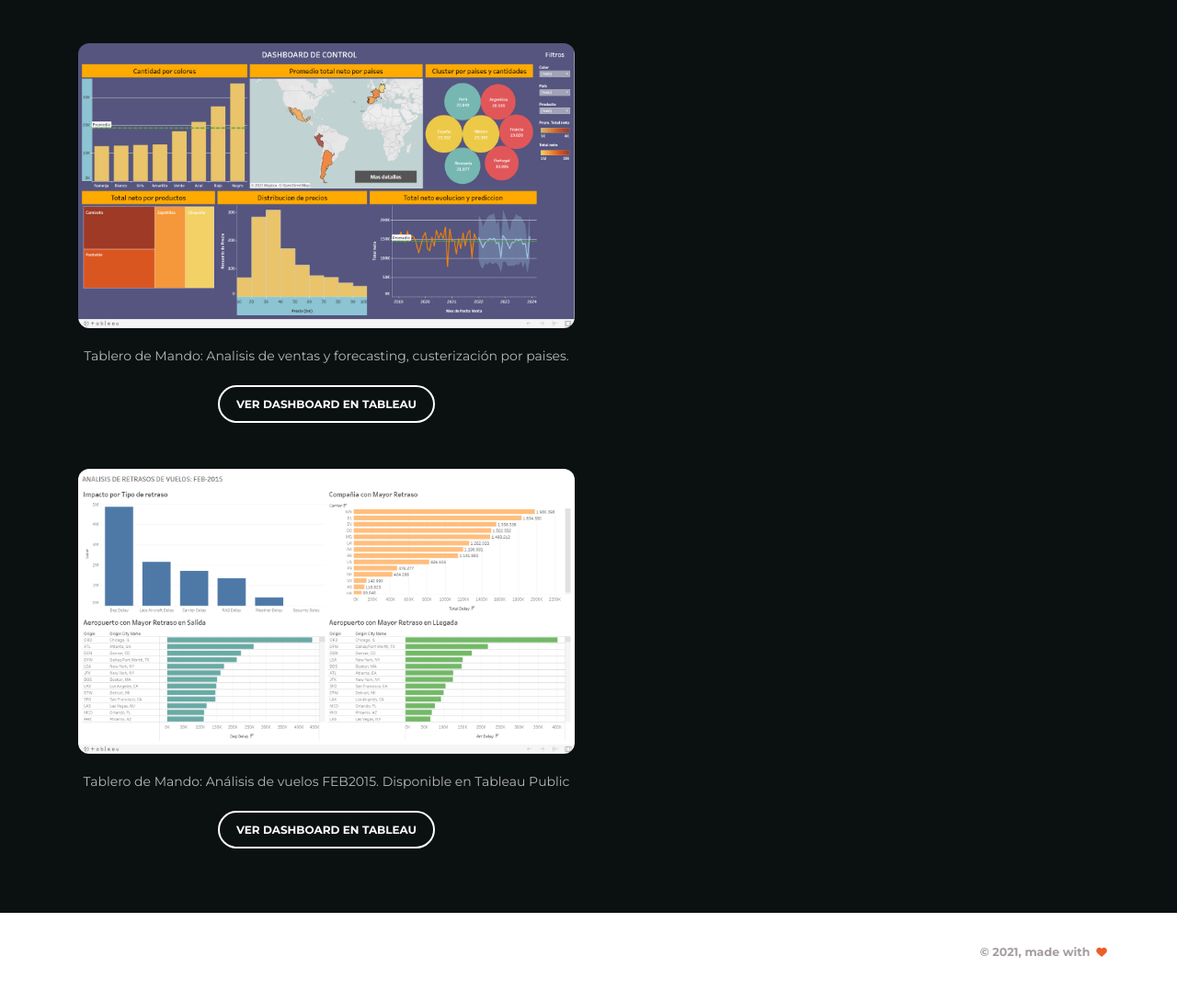
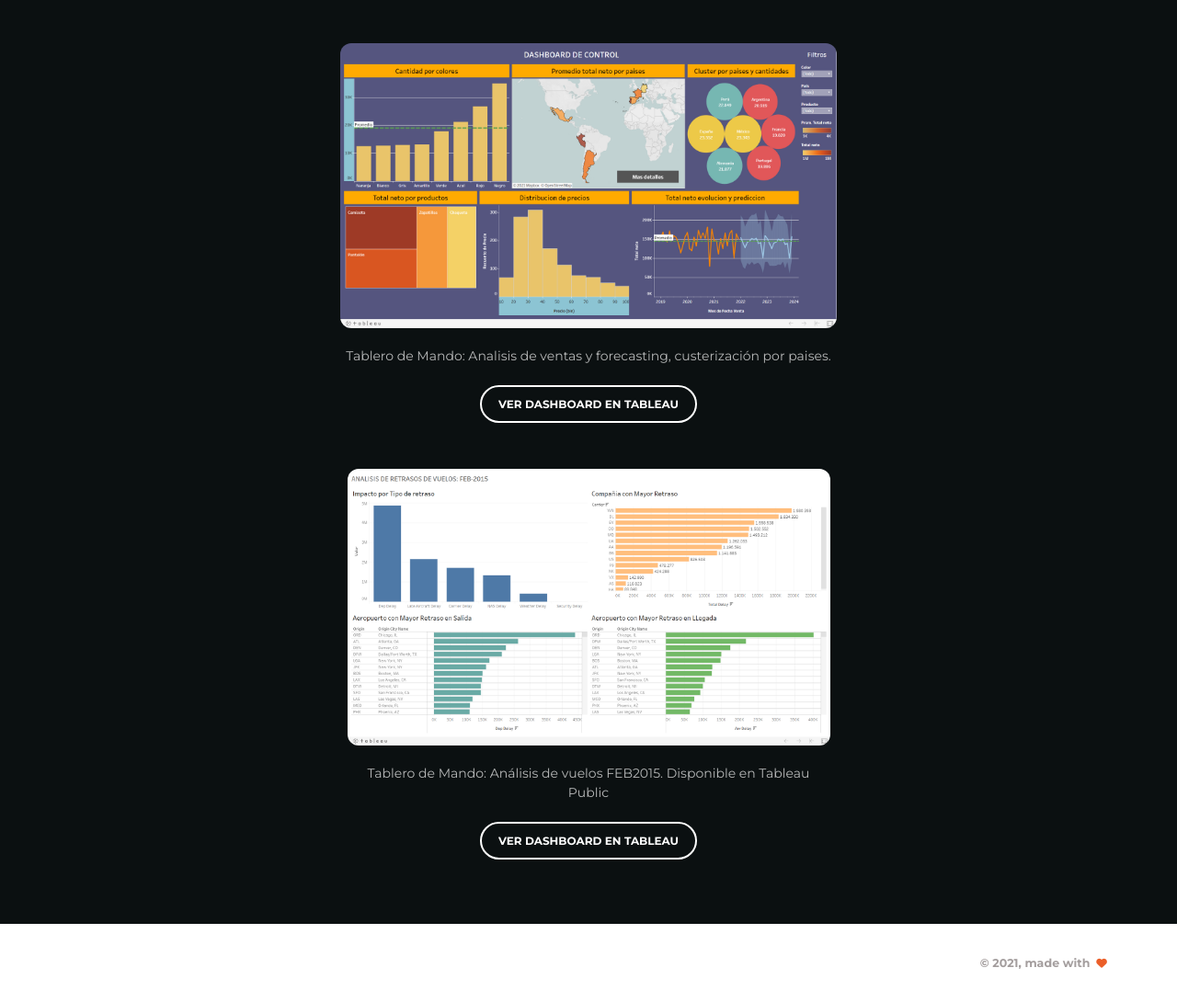
Before and after one commit to Mattzvl/Mattzvl.github.io, a website: page index.html in a window 1280 px wide. Shown: the part 2191-3281 px from the top of the page at 92% size. Drawn offline with Linux system fonts and the light colour scheme; some packages are replaced by stand-ins of ours.

Commit message:
late mod

```diff
--- a/index.html
+++ b/index.html
@@ -280,6 +280,8 @@ The above copyright notice and this permission notice shall be included in all c
     </div>
     <div class="container">
       <div class="row example-page text-center">
+        <div class="col-md-3 text-center">
+        </div>
         <div class="col-md-6 justify-content-center text-center">
           <a href="https://github.com/Mattzvl/data-science-portfolio/tree/main/data-science-scripts" target="_blank">
             <img src="./assets/img/examples/example-3_data-cleaning.png" alt="Rounded Image" class="img-rounded img-responsive"
@@ -291,7 +293,13 @@ The above copyright notice and this permission notice shall be included in all c
             <a href="https://github.com/Mattzvl/data-science-portfolio/tree/main/data-science-scripts" class="btn btn-outline-neutral btn-round" target="_blank">Ver más en github</a>
           </a>
         </div>
-        <div class="col-md-6 justify-content-center text-center">
+      </div>
+    </div>
+    <div class="container">
+      <div class="row example-page text-center">
+        <div class="col-md-3 text-center">
+        </div>
+        <div class="col-md-6 text-center">
           <a href="https://public.tableau.com/profile/mathiews.c.zavala#!/vizhome/ConociendoTableau_16186271914340/Dashboard"
             target="_blank">
             <img src="./assets/img/examples/example-1.png" alt="Rounded Image" class="img-rounded img-responsive"
@@ -304,7 +312,12 @@ The above copyright notice and this permission notice shall be included in all c
               class="btn btn-outline-neutral btn-round" target="_blank">Ver Dashboard en tableau</a>
           </a>
         </div>
-        <div class="col-md-6 justify-content-center text-center">
+      </div>
+    <div class="container">
+      <div class="row example-page text-center">
+        <div class="col-md-3 text-center">
+        </div>
+        <div class="col-md-6 text-center">
           <a href="https://public.tableau.com/profile/mathiews.c.zavala#!/vizhome/Ejercicio3_16181776573050/Dashboard1" target="_blank">
             <img src="./assets/img/examples/example-2.png" alt="Rounded Image" class="img-rounded img-responsive"
               style="width: 100%">
```
